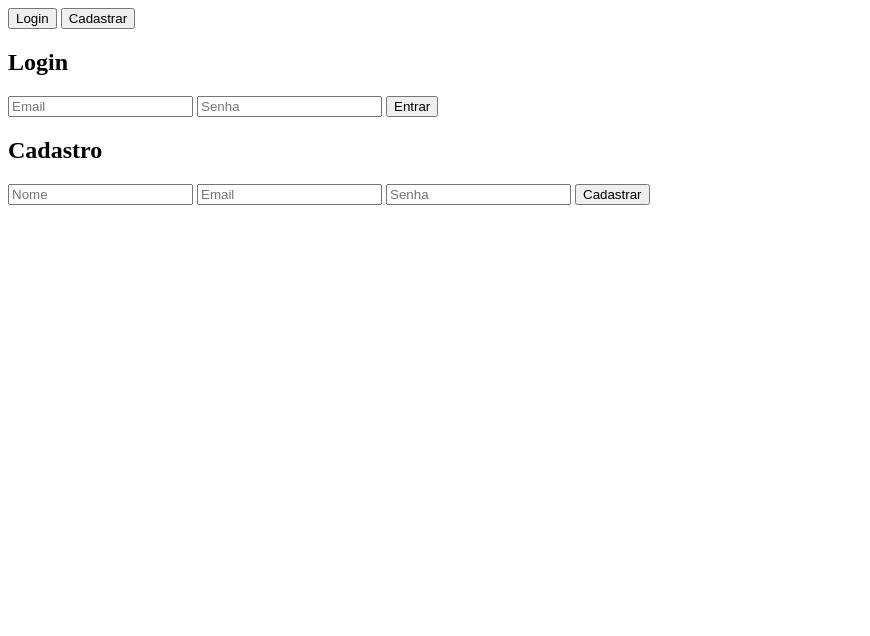
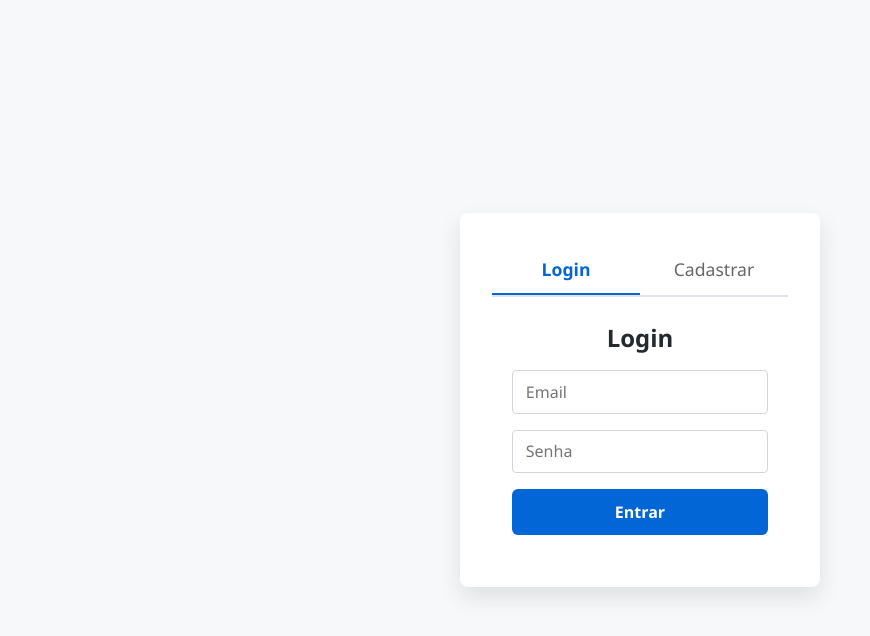
Before and after one commit to BrunoPogianMallta/front-vercel, a plain HTML site: page index.html in a window 1280 px wide. Shown: the whole page, without its empty margins (0-870 px from the left). Drawn offline with Linux system fonts and the light colour scheme; the site is published under a folder, as on GitHub Pages, so addresses that start at the root find nothing.

Commit message:
another commit

```diff
--- a/index.html
+++ b/index.html
@@ -3,9 +3,9 @@
 <head>
   <meta charset="UTF-8" />
   <title>Guimepa - Login e Cadastro</title>
-  <link rel="stylesheet" href="/frontend/assets/css/style.css" />
-  <link rel="stylesheet" href="/frontend/assets/css/form.css" />
-  <link rel="stylesheet" href="/frontend/assets/css/toast.css" />
+  <link rel="stylesheet" href="./frontend/assets/css/style.css" />
+  <link rel="stylesheet" href="./frontend/assets/css/form.css" />
+  <link rel="stylesheet" href="./frontend/assets/css/toast.css" />
 </head>
 <body>
   <div id="toast-container" aria-live="polite" aria-atomic="true"></div>
@@ -35,6 +35,6 @@
     </section>
   </main>
 
-  <script type="module" src="/public/loginPage.js"></script>
+  <script type="module" src="./public/loginPage.js"></script>
 </body>
 </html>
```
